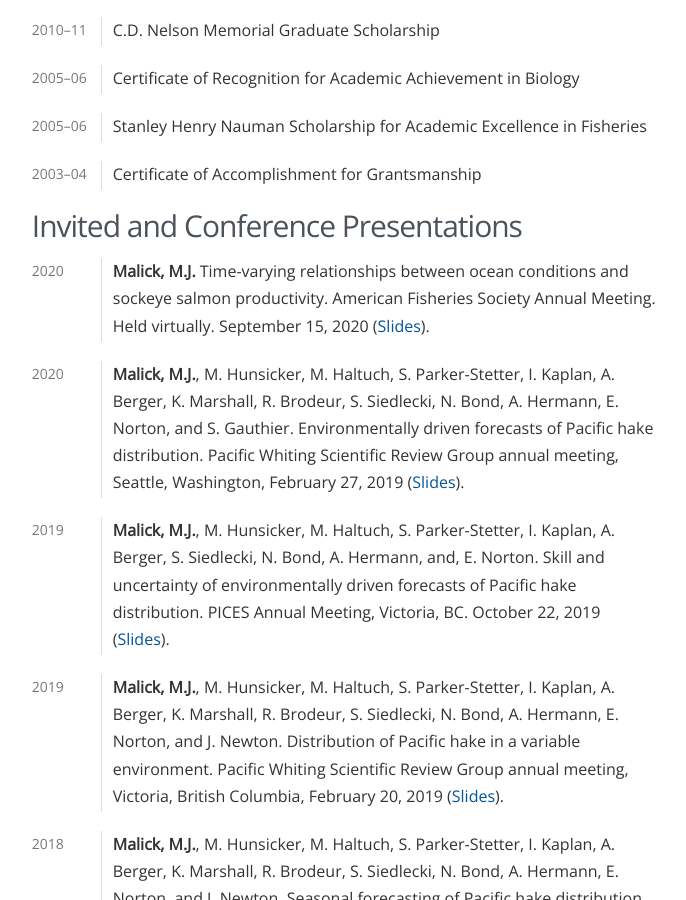
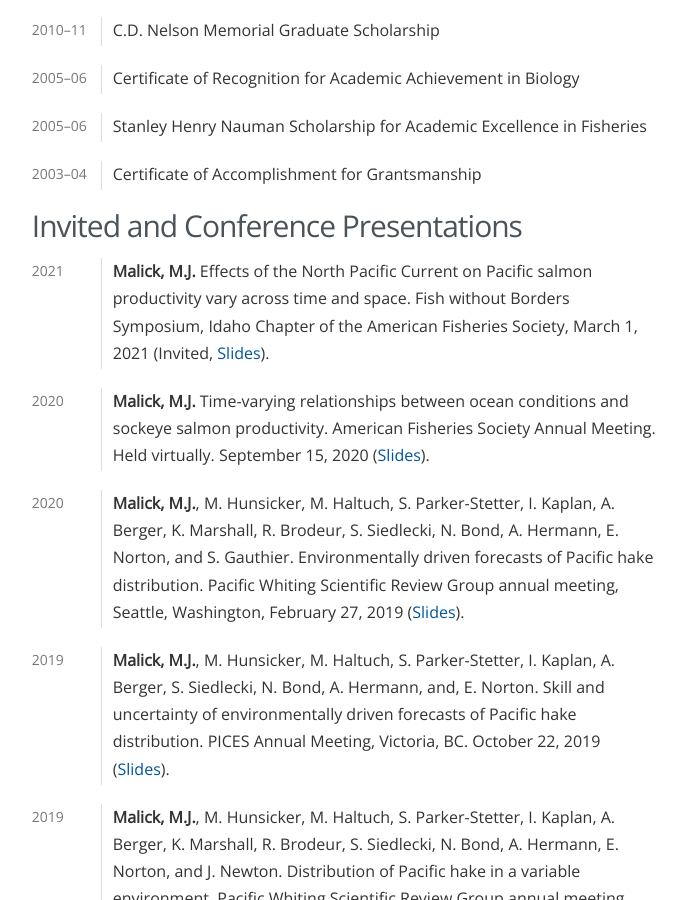
Before and after one commit to michaelmalick/michaelmalick.github.io, a Jekyll site: the page built from malick-cv.md, in a window 1280 px wide and 900 px high, scrolled down 2996 px. Shown: the whole window, without its empty margins (461-1147 px from the left). Built offline with Jekyll 4.4.1, drawn with Linux system fonts in a browser that asks for light colours.

Commit message:
Add Idaho AFS presentation to CV

```diff
--- a/malick-cv.md
+++ b/malick-cv.md
@@ -179,6 +179,12 @@ Awards and Scholarships
 
 Invited and Conference Presentations
 ------------------------------------
+
+2021
+:   **Malick, M.J.** Effects of the North Pacific Current on Pacific salmon
+    productivity vary across time and space. Fish without Borders Symposium,
+    Idaho Chapter of the American Fisheries Society, March 1, 2021 (Invited,
+    [Slides][Slides:afs-2021]).
 
 2020
 :   **Malick, M.J.** Time-varying relationships between ocean conditions and
@@ -508,3 +514,4 @@ Field Experience
 [Slides:afs-2020]:https://michaelmalick-com-public.s3-us-west-2.amazonaws.com/slides/malick_afs2020_slides.pdf
 [Slides:srg-2020]:https://michaelmalick-com-public.s3-us-west-2.amazonaws.com/slides/malick_etal_hake_srg2020_website.pdf
 [Malick:2020]:https://michaelmalick-com-public.s3-us-west-2.amazonaws.com/papers/malick_etal_2020_forecast.pdf
+[Slides:afs-2021]:https://michaelmalick-com-public.s3-us-west-2.amazonaws.com/slides/malick_idaho_afs2021_slides.pdf
```
Also changed, not shown: cv/index.md (+7 -0 lines), malick-cv.txt (+7 -0 lines), 1 other file.
